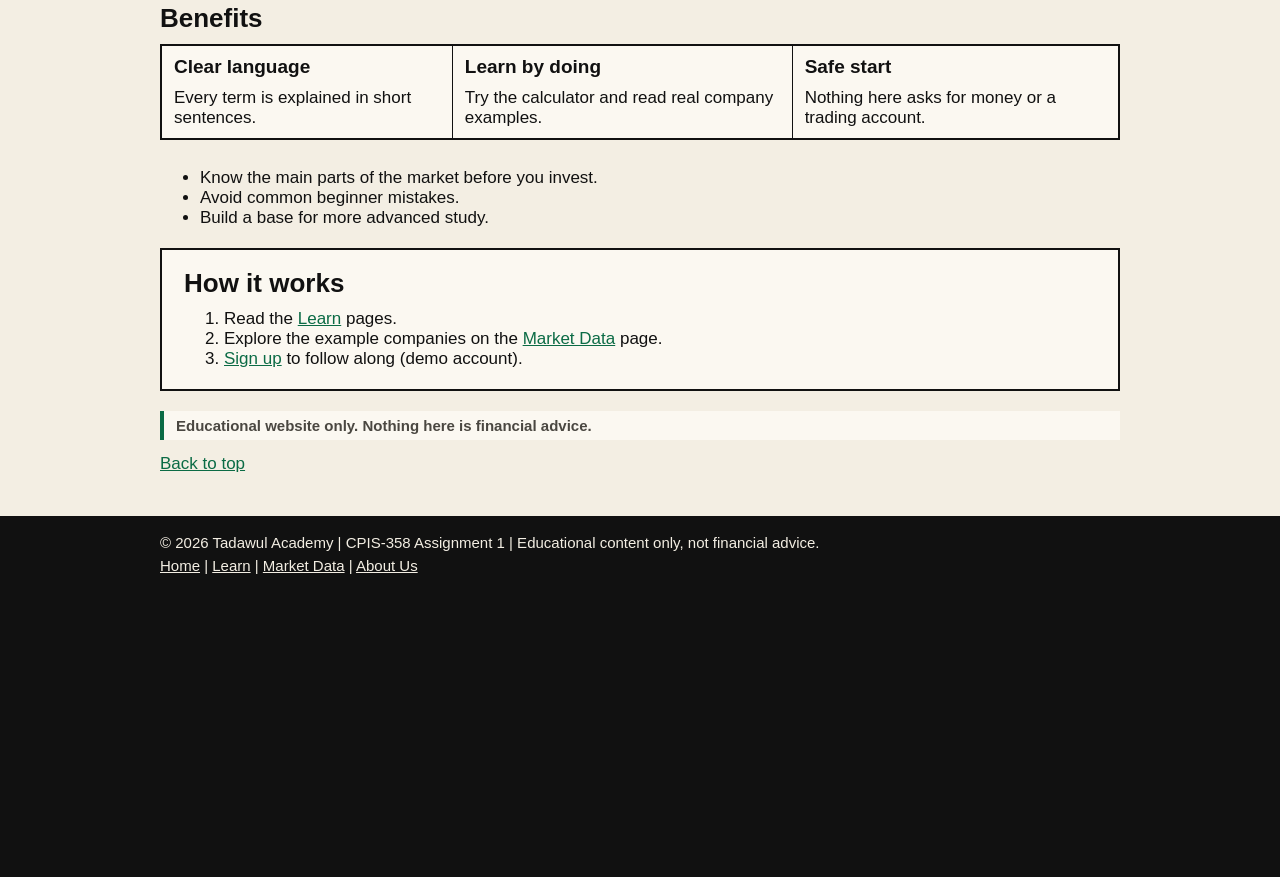
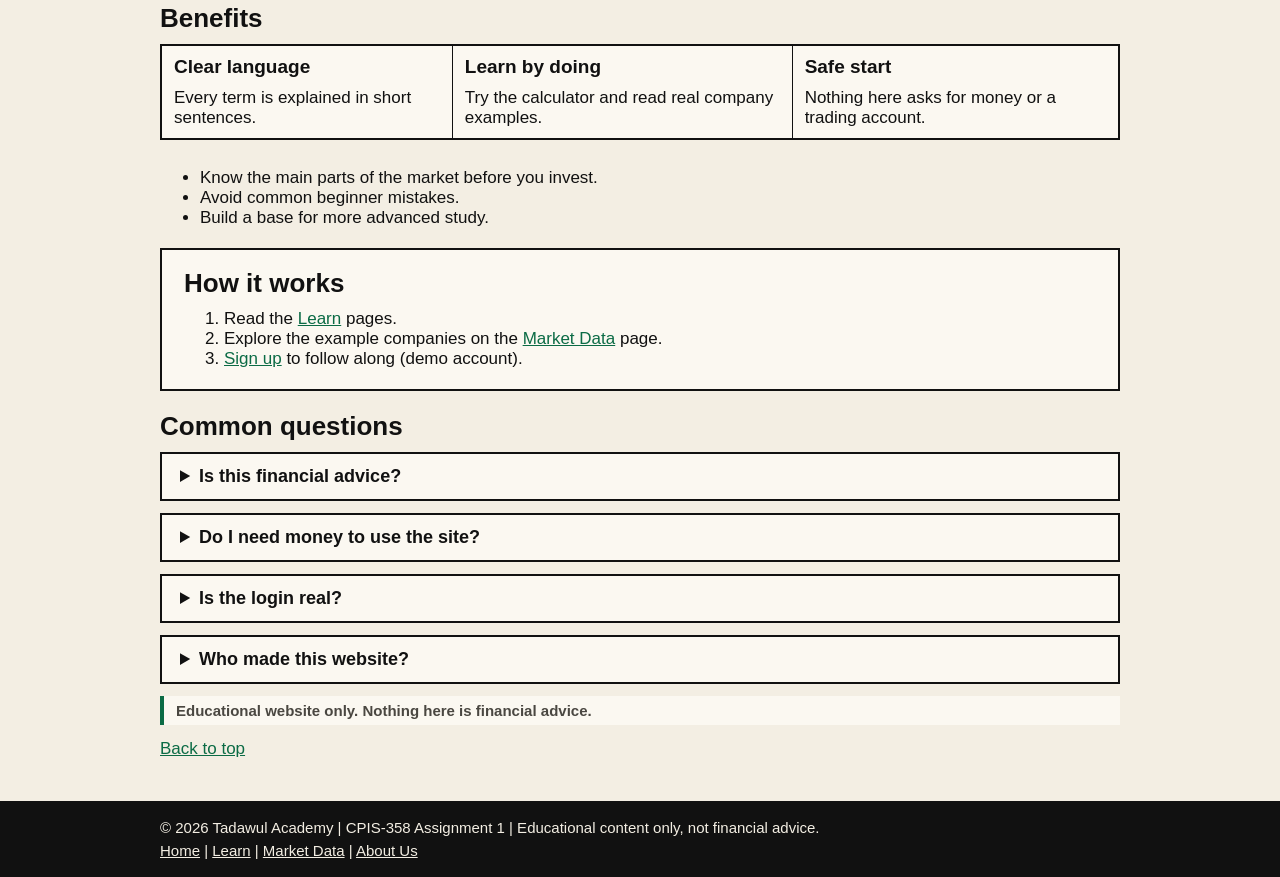
Before and after one commit to sirxuq/tadawul-academy, a plain HTML site: page index.html in a window 1280 px wide. Shown: the part 812-1689 px from the top of the page. Before the commit the page ends 1404 px from the top, so only its background shows below. Drawn offline with Linux system fonts and the light colour scheme.

Commit message:
Add FAQ section to home page

```diff
--- a/index.html
+++ b/index.html
@@ -21,6 +21,10 @@
 .back h2 { color: #F3EEE3; }
 .front { top: 100px; left: 0; z-index: 2; background-color: #FBF8F1; box-shadow: 6px 6px 0 #111111; }
 .badge { position: absolute; top: -20px; left: -6px; z-index: 3; background-color: #111111; color: #F3EEE3; padding: 4px 12px; font-family: Consolas, "Courier New", monospace; font-size: 14px; }
+.faq-item { background-color: #FBF8F1; border: 2px solid #111111; padding: 12px 18px; margin-bottom: 12px; }
+.faq-item:hover { box-shadow: 5px 5px 0 #0B6B45; }
+.faq-item summary { font-weight: bold; font-size: 18px; }
+.faq-item p { margin-top: 12px; margin-bottom: 0; padding-top: 12px; border-top: 1px solid #111111; }
 </style>
 </head>
 <body id="top" onload="showYear(); showGreeting()">
@@ -85,6 +89,25 @@
 <li><a href="signup.html">Sign up</a> to follow along (demo account).</li>
 </ol>
 </section>
+<section id="faq">
+<h2>Common questions</h2>
+<details class="faq-item">
+<summary>Is this financial advice?</summary>
+<p>No. Tadawul Academy is an educational project. It never tells you what to buy or sell.</p>
+</details>
+<details class="faq-item">
+<summary>Do I need money to use the site?</summary>
+<p>No. Everything here is free, and no payment details are ever asked for.</p>
+</details>
+<details class="faq-item">
+<summary>Is the login real?</summary>
+<p>No. The login and sign-up pages are demos, so nothing you type is saved.</p>
+</details>
+<details class="faq-item">
+<summary>Who made this website?</summary>
+<p>Two Information Systems students at King Abdulaziz University, for the CPIS-358 course. See the <a href="about.html">About Us</a> page.</p>
+</details>
+</section>
 <p class="note" style="font-weight: bold;">Educational website only. Nothing here is financial advice.</p>
 <a class="top-link" href="#top">Back to top</a>
 </div>
```
